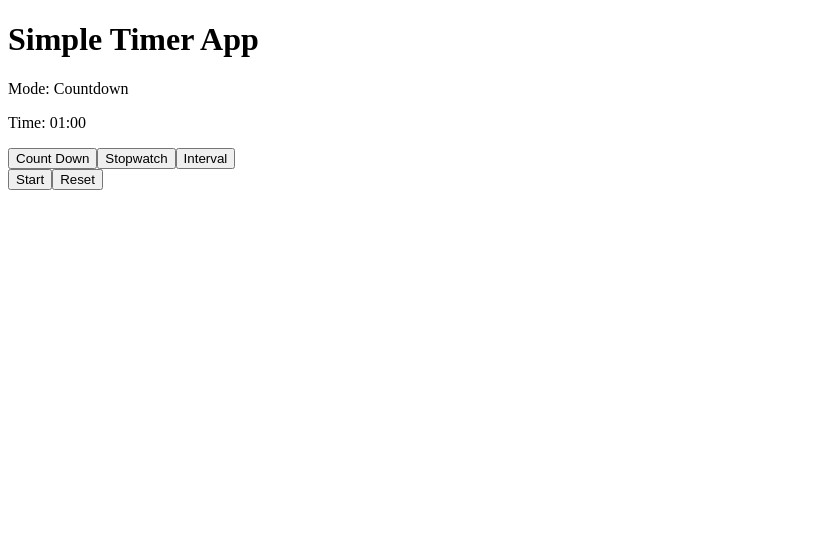
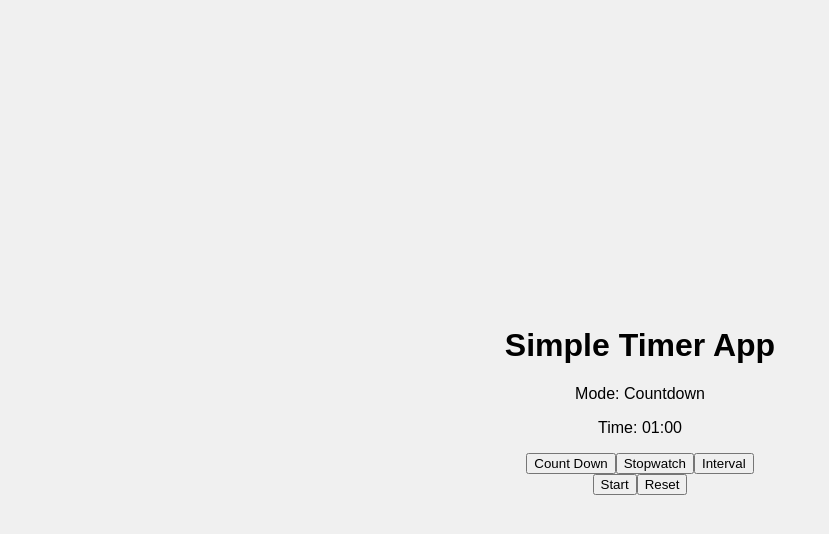
Before and after one commit to Riuseigi/timer-node-app, a React (Vite) app: page / in a window 1280 px wide. Shown: the top 534 px of the page, without its empty margins (0-829 px from the left). Built offline with nearby package versions, Linux system fonts and the light colour scheme.

Commit message:
add style and ad circle timer

```diff
--- a/src/App.css
+++ b/src/App.css
@@ -0,0 +1,37 @@
+body {
+  font-family: Arial, sans-serif;
+  display: flex;
+  justify-content: center;
+  align-items: center;
+  height: 100vh;
+  background-color: #f0f0f0;
+  margin: 0;
+}
+
+.timer-container {
+  text-align: center;
+}
+
+.circle-timer {
+  position: relative;
+  width: 120px;
+  height: 120px;
+  margin: 20px auto;
+}
+
+.timer-svg {
+  transform: rotate(-90deg);
+}
+
+.timer-circle {
+  transition: stroke-dashoffset 1s linear;
+}
+
+.timer-text {
+  position: absolute;
+  top: 50%;
+  left: 50%;
+  transform: translate(-50%, -50%);
+  font-size: 1.5em;
+  font-weight: bold;
+}
```
